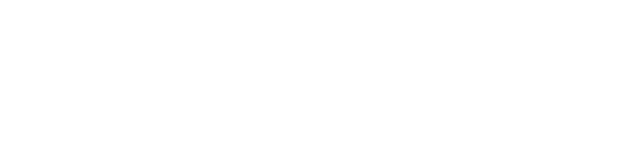
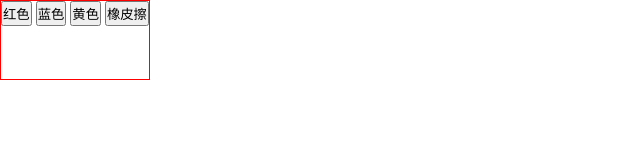
Before and after one commit to wh2887/draw-canvas, a plain HTML site: page index.html in a window 1280 px wide. Shown: the whole page, without its empty margins (0-640 px from the left). Drawn offline with Linux system fonts and the light colour scheme.

Commit message:
添加了画笔颜色功能

```diff
--- a/index.html
+++ b/index.html
@@ -9,22 +9,29 @@
     <title>Canvas画板v1</title>
   </head>
   <body>
+    <div class="option">
+      <button onclick="red()">红色</button>
+      <button onclick="blue()">蓝色</button>
+      <button onclick="yellow()">黄色</button>
+      <button onclick="white()">橡皮擦</button>
+    </div>
     <canvas id="canvas"> </canvas>
     <script>
       let canvas = document.getElementById("canvas");
       canvas.width = document.documentElement.clientWidth;
-      canvas.height = document.documentElement.clientHeight;
+      canvas.height = document.documentElement.clientHeight - 10;
       let ctx = canvas.getContext("2d");
       let painting = false;
       let last;
       let supportsTouch = "ontouchstart" in document.documentElement;
+      let strokeStyle = "black";
 
       function draw(x1, y1, x2, y2) {
         ctx.beginPath();
         ctx.moveTo(x1, y1);
         ctx.lineWidth = 4;
         ctx.lineCap = "round";
-        ctx.strokeStyle = "green";
+        ctx.strokeStyle = strokeStyle;
         ctx.lineTo(x2, y2);
         ctx.closePath();
         ctx.stroke();
@@ -64,6 +71,20 @@
         draw(last[0], last[1], x, y);
         last = [x, y];
       };
+      /*改变颜色*/
+
+      function red() {
+        strokeStyle = "red";
+      }
+      function blue() {
+        strokeStyle = "blue";
+      }
+      function yellow() {
+        strokeStyle = "yellow";
+      }
+      function white() {
+        strokeStyle = "white";
+      }
     </script>
   </body>
 </html>
--- a/style.css
+++ b/style.css
@@ -4,5 +4,13 @@
   box-sizing: border-box;
 }
 #canvas {
-  display: block;
+  display: inline-block;
 }
+.option {
+  border: 1px solid red;
+  position: absolute;
+  height: 10vh;
+}
+.option > button {
+  height: 25px;
+}
```
